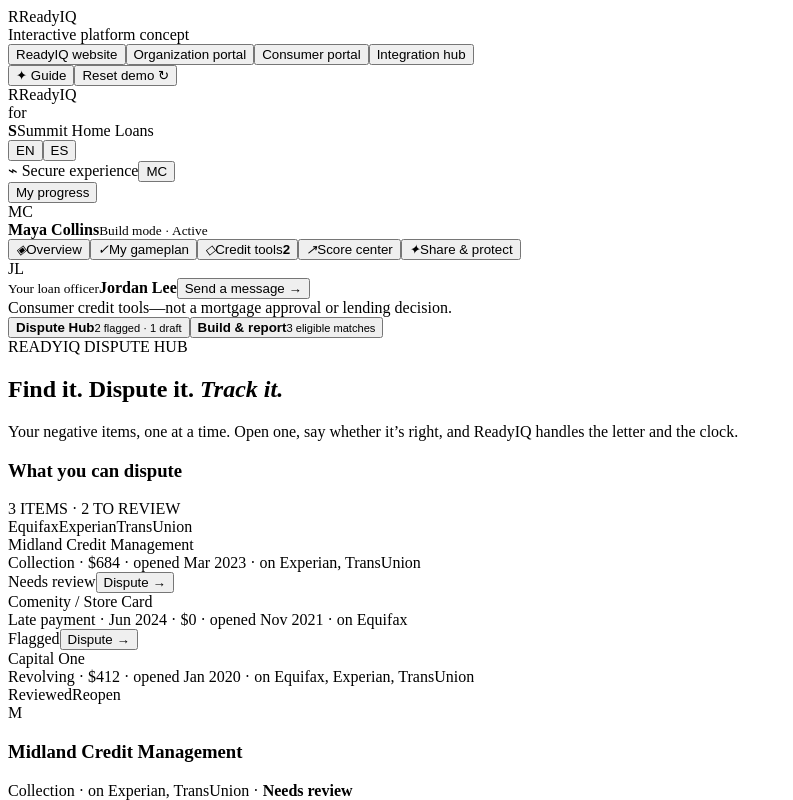
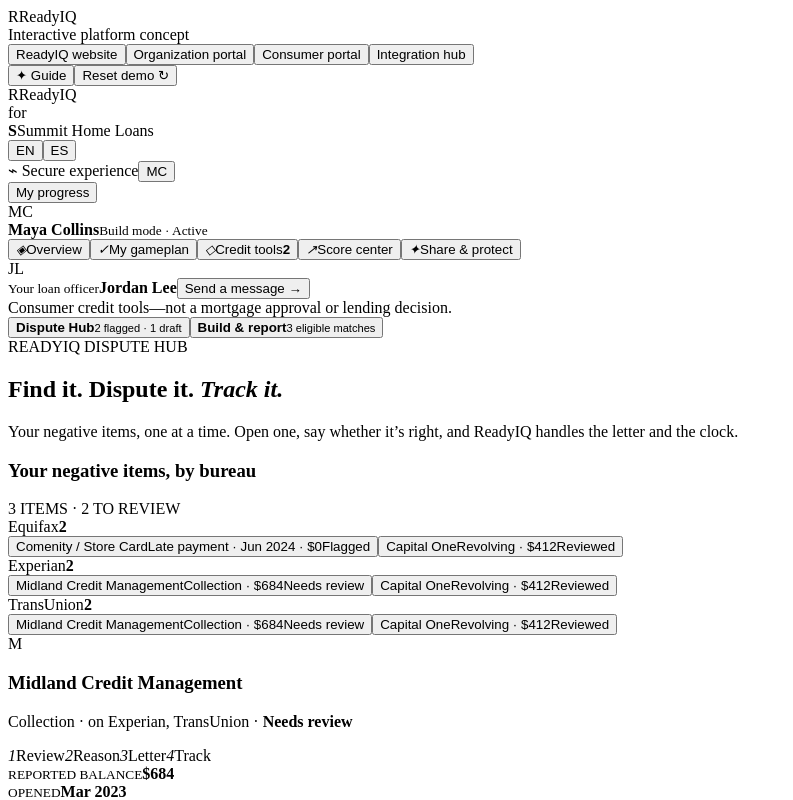
Before and after one commit to huxleyplace123-eng/readyiq2, a React app: page / in a window 1280 px wide. Both pictures are taken after a click on the button 264 px from the left and 606 px from the top of the page. Shown: the top 800 px of the page, without its empty margins (0-793 px from the left). Built offline with nearby package versions, Linux system fonts and the light colour scheme; the HTML template or start-up script is replaced by a standard one.

Commit message:
dispute hub: negative items as a tri-merge board — Equifax / Experian / TransUnion columns, items listed under each bureau they are on

```diff
--- a/src/screens/disputes.tsx
+++ b/src/screens/disputes.tsx
@@ -17,14 +17,14 @@
   return <div className="dashboard-page dispute-page">
     <div className="welcome-row"><div><span className="section-kicker">READYIQ DISPUTE HUB</span><h2>Find it. Dispute it. <em>Track it.</em></h2><p>Your negative items, one at a time. Open one, say whether it’s right, and ReadyIQ handles the letter and the clock.</p></div></div>
     <section className="dh-panel">
-      <div className="dh-panel-head"><h3>What you can dispute</h3><span className="dh-count">3 ITEMS · 2 TO REVIEW</span></div>
-      <div className="dh-legend"><span><i className="eq" />Equifax</span><span><i className="ex" />Experian</span><span><i className="tu" />TransUnion</span></div>
-      {ITEMS.map((item, i) => <div key={item.creditor} className={`dh-line ${sel === i ? "sel" : ""} ${item.tone}`} onClick={() => open(i)}>
-        <span className="dh-dots" aria-label={`Reported by ${[item.eq && "Equifax", item.ex && "Experian", item.tu && "TransUnion"].filter(Boolean).join(", ")}`}>{item.eq && <i className="eq" title="Equifax" />}{item.ex && <i className="ex" title="Experian" />}{item.tu && <i className="tu" title="TransUnion" />}</span>
-        <div className="dh-info"><div className="dh-nm">{item.creditor}</div><div className="dh-meta">{item.type} · {item.balance} · opened {item.opened} · on {[item.eq && "Equifax", item.ex && "Experian", item.tu && "TransUnion"].filter(Boolean).join(", ")}</div></div>
-        <span className={`dh-tag ${item.tone}`}>{item.status}</span>
-        {item.status !== "Reviewed" ? <button className="dh-btn" onClick={(e) => { e.stopPropagation(); setSel(i); setStep(2); }}>Dispute →</button> : <span className="dh-btn ghost">Reopen</span>}
-      </div>)}
+      <div className="dh-panel-head"><h3>Your negative items, by bureau</h3><span className="dh-count">3 ITEMS · 2 TO REVIEW</span></div>
+      <div className="dh-board">{([["eq", "Equifax"], ["ex", "Experian"], ["tu", "TransUnion"]] as const).map(([key, name]) => {
+        const rows = ITEMS.map((it, i) => ({ it, i })).filter(({ it }) => (it as any)[key]);
+        return <div key={key} className={`dh-col ${key}`}>
+          <div className="dh-col-head"><i />{name}<b>{rows.length}</b></div>
+          {rows.map(({ it, i }) => <button key={it.creditor} className={`dh-item ${sel === i ? "sel" : ""} ${it.tone}`} onClick={() => open(i)}><span className="dh-nm">{it.creditor}</span><span className="dh-meta">{it.type} · {it.balance}</span><span className={`dh-tag ${it.tone}`}>{it.status}</span></button>)}
+        </div>;
+      })}</div>
     </section>
 
     {sel >= 0 && (() => { const item = ITEMS[sel]; const i = sel; const done = item.status === "Reviewed"; const on = [item.eq && "Equifax", item.ex && "Experian", item.tu && "TransUnion"].filter(Boolean); return <section className="dh-card">
--- a/src/styles/consumer-v2.css
+++ b/src/styles/consumer-v2.css
@@ -172,24 +172,23 @@
 .dh-panel-head{display:flex;align-items:center;gap:10px;margin-bottom:8px}
 .dh-panel-head h3{font-size:15px;letter-spacing:-.015em;margin:0;min-width:0}
 .dh-count{margin-left:auto;font-size:10.5px;letter-spacing:.06em;font-weight:800;padding:4px 9px;border-radius:99px;background:#eef7ef;color:#2f6a55;border:1px solid #d5e4d8;white-space:nowrap}
-.dh-legend{display:flex;flex-wrap:wrap;gap:14px;align-items:center;margin:0 0 6px;font-size:11px;color:#7d8d88}
-.dh-legend span{display:inline-flex;align-items:center;gap:5px}
-.dh-legend i,.dh-dots i{width:9px;height:9px;border-radius:50%;flex:none;display:inline-block}
-.dh-legend i.eq,.dh-dots i.eq{background:#e05a4f}.dh-legend i.ex,.dh-dots i.ex{background:#4f86e8}.dh-legend i.tu,.dh-dots i.tu{background:#d9a520}
-.dh-line{display:flex;align-items:center;gap:12px;padding:12px 4px;border-top:1px solid #eef2ef;cursor:pointer;border-radius:8px}
-.dh-line:first-of-type{border-top:0}
-.dh-line:hover{background:#f7faf8}
-.dh-line.sel{background:#f4f8f5}
-.dh-dots{display:inline-flex;gap:3px;flex:none;min-width:33px}
-.dh-info{flex:1;min-width:0}
-.dh-nm{font-weight:700;font-size:13px;letter-spacing:-.01em;overflow:hidden;text-overflow:ellipsis;white-space:nowrap}
-.dh-meta{font-size:11px;color:#7d8d88;margin-top:2px;overflow:hidden;text-overflow:ellipsis;white-space:nowrap}
-.dh-line.done .dh-nm{color:#5f716b}
-.dh-tag{font-size:10.5px;letter-spacing:.05em;font-weight:800;padding:5px 10px;border-radius:99px;white-space:nowrap;background:#efe9ff;color:#5b52c9;border:1px solid #ddd6ff}
+.dh-board{display:grid;grid-template-columns:repeat(3,minmax(0,1fr));gap:10px;margin-top:6px}
+.dh-col{background:#f7faf8;border:1px solid #e6ece8;border-radius:14px;padding:10px;display:flex;flex-direction:column;gap:6px;min-width:0}
+.dh-col-head{display:flex;align-items:center;gap:8px;font-size:12.5px;font-weight:800;letter-spacing:-.01em;padding:2px 4px 6px}
+.dh-col-head i{width:10px;height:10px;border-radius:50%;flex:none}
+.dh-col.eq .dh-col-head i{background:#e05a4f}.dh-col.ex .dh-col-head i{background:#4f86e8}.dh-col.tu .dh-col-head i{background:#d9a520}
+.dh-col-head b{margin-left:auto;font-size:11px;font-weight:800;color:#5f716b;background:#fff;border:1px solid #e1e8e3;border-radius:99px;padding:2px 8px}
+.dh-item{display:flex;flex-direction:column;align-items:flex-start;gap:3px;width:100%;text-align:left;background:#fff;border:1px solid #e1e8e3;border-radius:11px;padding:10px 12px;cursor:pointer;color:#102226;transition:box-shadow .15s,border-color .15s;min-width:0}
+.dh-item:hover{box-shadow:0 8px 20px rgba(16,34,38,.07)}
+.dh-item.sel{border-color:#102126;box-shadow:0 0 0 2px #102126 inset}
+.dh-item .dh-nm{font-weight:700;font-size:13px;letter-spacing:-.01em;max-width:100%;overflow:hidden;text-overflow:ellipsis;white-space:nowrap}
+.dh-item .dh-meta{font-size:11px;color:#7d8d88;max-width:100%;overflow:hidden;text-overflow:ellipsis;white-space:nowrap}
+.dh-item .dh-tag{margin-top:4px}
+.dh-item.done .dh-nm{color:#5f716b}
+.dh-tag{font-size:10px;letter-spacing:.05em;font-weight:800;padding:4px 9px;border-radius:99px;white-space:nowrap;background:#efe9ff;color:#5b52c9;border:1px solid #ddd6ff}
 .dh-tag.flag{background:#fdece6;color:#b0472c;border-color:#f6d3c7}
 .dh-tag.done{background:#e5f0e7;color:#2f6a55;border-color:#cfe3d6}
-.dh-btn{border:0;background:#102126;color:#fff;border-radius:9px;padding:7px 11px;font-size:12px;font-weight:800;cursor:pointer;white-space:nowrap}
-.dh-btn.ghost{background:transparent;color:#7d8d88;border:1px solid #e1e8e3;font-weight:700}
+@media(max-width:900px){.dh-board{grid-template-columns:1fr}}
 .dh-card{background:#fff;border:1px solid #e1e8e3;border-radius:18px;box-shadow:0 12px 34px rgba(16,34,38,.05);overflow:hidden}
 .dh-head{display:flex;justify-content:space-between;align-items:center;gap:14px;padding:14px 18px;border-bottom:1px solid #eef2ef;flex-wrap:wrap}
 .dh-title{display:flex;align-items:center;gap:12px;min-width:0}
```
Also changed, not shown: site/app.css, site/app.js, 5 other files (tests, documents, lock files or other folders).
